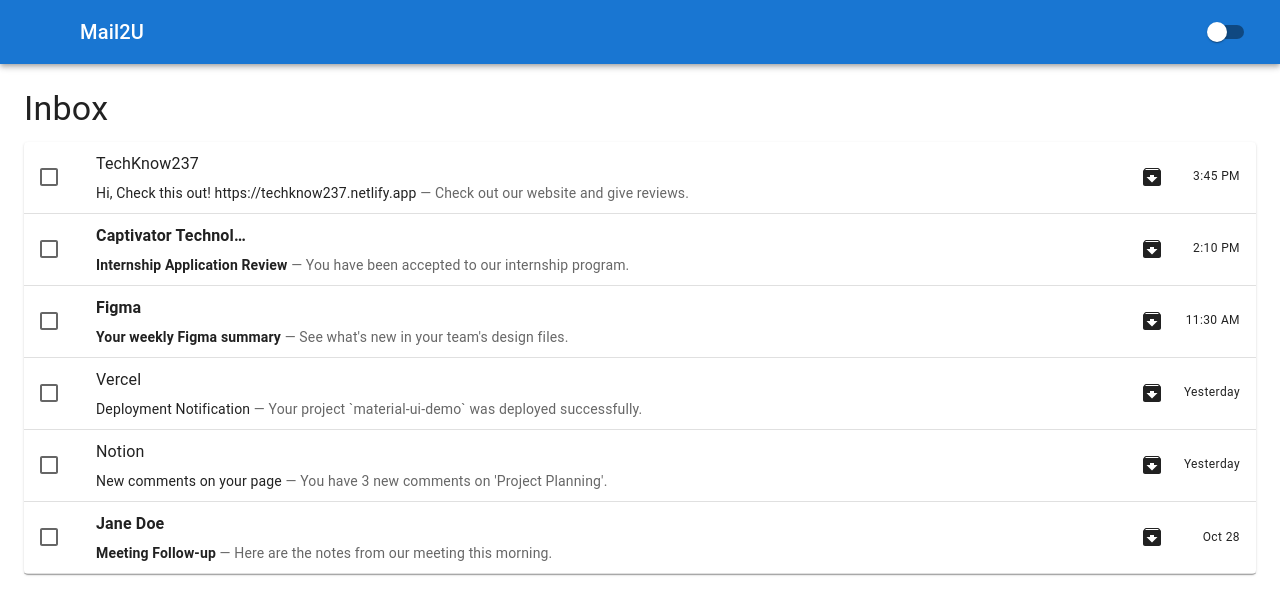
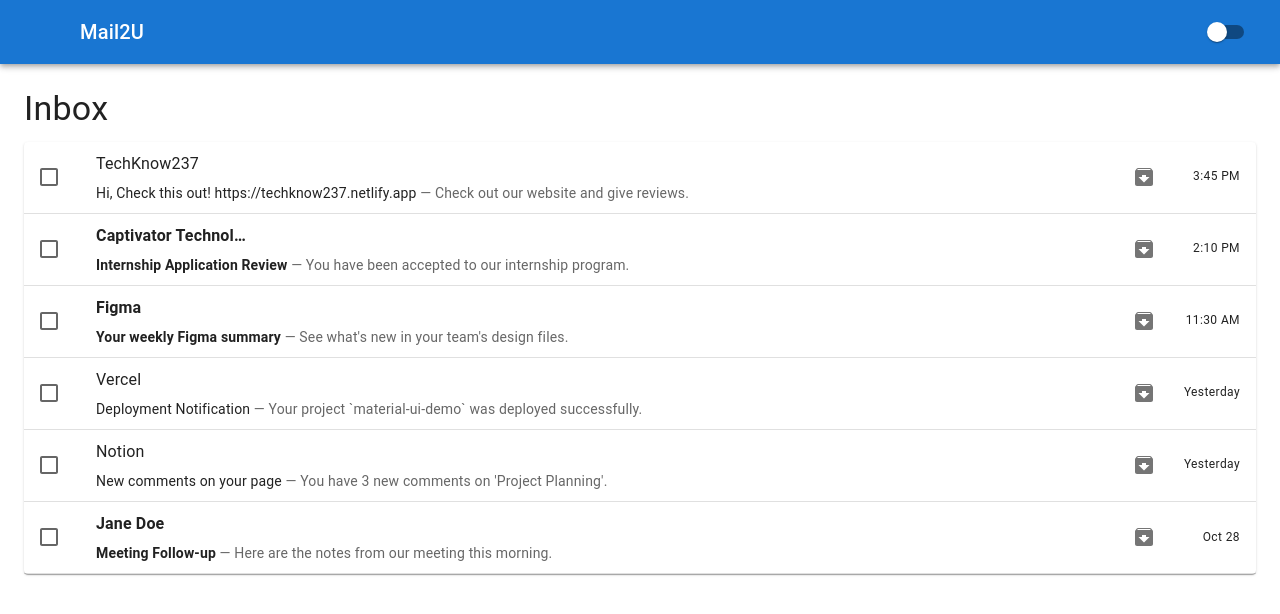
Before and after one commit to joshuaelan12/Mail2U, a React (Create React App) app: page /inbox in a window 1280 px wide. Shown: the top 614 px of the page. Built offline with nearby package versions, Linux system fonts and the light colour scheme; some icons are missing.

Commit message:
Front End Updates. Inbox meassage archive functionality implemented

```diff
--- a/src/pages/Inbox/Inbox.js
+++ b/src/pages/Inbox/Inbox.js
@@ -15,7 +15,7 @@
   Snackbar,
 } from "@mui/material";
 import StarBorderIcon from "@mui/icons-material/StarBorder";
-import StarIcon from "@mui/icons-material/Star";
+import Star from "@mui/icons-material/Star";
 import CloseIcon from '@mui/icons-material/Close';
 import { Archive } from "@mui/icons-material";
 
@@ -79,7 +79,9 @@
 ];
 
 function Inbox() {
-
+  const [emailList, setEmailList] = React.useState(emails);
+  const [snackbarOpen, setSnackbarOpen] = React.useState(false);
+  const [lastArchivedItem, setLastArchivedItem] = React.useState(null);
   const [starred, setStarred] = React.useState(
     emails.reduce((acc, email) => {
       acc[email.id] = email.starred;
@@ -92,30 +94,38 @@
     setStarred((prev) => ({ ...prev, [id]: !prev[id] }));
   };
 
-  const [open, setOpen] = React.useState(false);
-
-  const handleClick = () => {
-    setOpen(true);
+  const handleArchive = (itemToArchive, event) => {
+    event.stopPropagation();
+    setEmailList((prev) => prev.filter((email) => email.id !== itemToArchive.id));
+    setLastArchivedItem(itemToArchive);
+    setSnackbarOpen(true);
   };
 
-  const handleClose = (event, reason) => {
+  const handleSnackbarClose = (event, reason) => {
     if (reason === 'clickaway') {
       return;
     }
+    setSnackbarOpen(false);
+  };
 
-    setOpen(false);
+  const handleUndoArchive = () => {
+    if (lastArchivedItem) {
+      setEmailList((prev) => [...prev, lastArchivedItem].sort((a, b) => a.id - b.id));
+      setLastArchivedItem(null);
+    }
+    setSnackbarOpen(false);
   };
 
   const action = (
     <React.Fragment>
-      <Button color="secondary" size="small" onClick={handleClose}>
+      <Button color="secondary" size="small" onClick={handleUndoArchive}>
         UNDO
       </Button>
       <IconButton
         size="small"
         aria-label="close"
         color="inherit"
-        onClick={handleClose}
+        onClick={handleSnackbarClose}
       >
         <CloseIcon fontSize="small" />
       </IconButton>
@@ -129,7 +139,7 @@
       </Typography>
       <Paper sx={{ width: "100%", bgcolor: "background.paper" }}>
         <List sx={{ p: 0 }}>
-          {emails.map((email) => (
+          {emailList.map((email) => (
             <React.Fragment key={email.id}>
               <ListItem
                 secondaryAction={
@@ -140,21 +150,15 @@
                       onClick={(e) => handleToggleStar(email.id, e)}
                     >
                       {starred[email.id] ? (
-                        <StarIcon color="warning" />
+                        <Star color="warning" />
                       ) : (
                         <StarBorderIcon />
                       )}
                     </IconButton>
 
-                    <Archive  onClick={handleClick}/>
-                        <Snackbar
-                            open={open}
-                            autoHideDuration={6000}
-                            onClose={handleClose}
-                            message="Note archived"
-                            action={action}
-                    />
-
+                    <IconButton onClick={(e) => handleArchive(email, e)}>
+                      <Archive />
+                    </IconButton>
 
                     <Typography variant="caption" sx={{ ml: 2, minWidth: '60px', textAlign: 'right' }}>
                       {email.date}
@@ -222,6 +226,13 @@
           ))}
         </List>
       </Paper>
+      <Snackbar
+        open={snackbarOpen}
+        autoHideDuration={6000}
+        onClose={handleSnackbarClose}
+        message="Conversation archived"
+        action={action}
+      />
     </Box>
   );
 }
```
